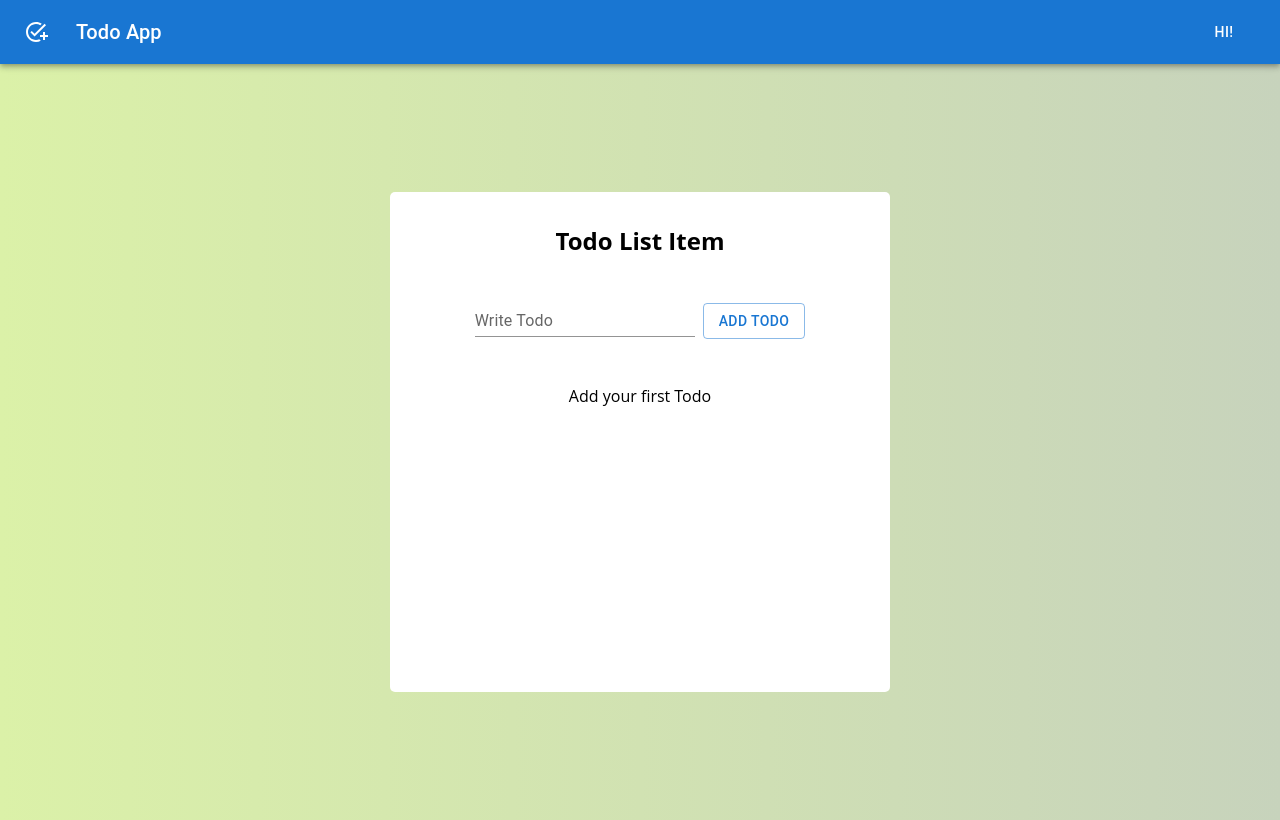
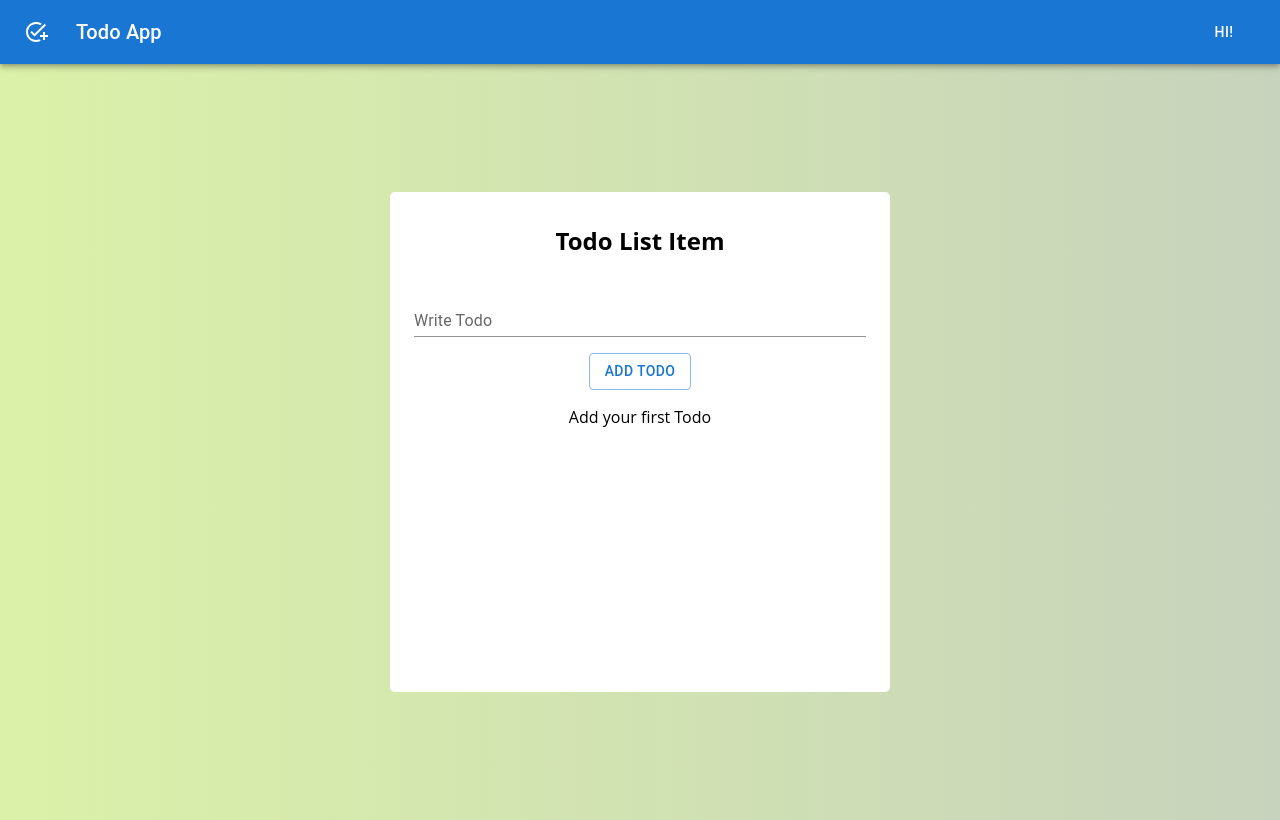
Before and after one commit to bappa-coco/todo-app, a React (Create React App) app: page / in a window 1280 px wide. Built offline with nearby package versions, Linux system fonts and the light colour scheme.

Commit message:
update ui

```diff
--- a/src/Components/Form.tsx
+++ b/src/Components/Form.tsx
@@ -5,6 +5,7 @@ import {
   InputLabel,
   Input,
   Typography,
+  Container,
 } from "@mui/material";
 import React from "react";
 interface Props {
@@ -30,15 +31,9 @@ const TodoForm = ({ handleSubmit, setInputValue, inputValue }: Props) => {
   };
 
   return (
-    <div className="todo-form">
-      <Grid
-        container
-        direction="row"
-        justifyContent="center"
-        alignItems="center"
-        spacing={1}
-      >
-        <Grid item>
+    <Container maxWidth="sm">
+      <Grid container alignItems="center">
+        <Grid item md={12} sm={12} xs={12}>
           <FormControl variant="standard" fullWidth sx={{ mb: 2 }}>
             <InputLabel htmlFor="standard-emailFieldID">Write Todo</InputLabel>
             <Input
@@ -58,7 +53,7 @@ const TodoForm = ({ handleSubmit, setInputValue, inputValue }: Props) => {
             ) : null}
           </FormControl>
         </Grid>
-        <Grid item>
+        <Grid item md={12} sm={12} xs={12}>
           <Button
             variant="outlined"
             href="#contained-buttons"
@@ -68,7 +63,7 @@ const TodoForm = ({ handleSubmit, setInputValue, inputValue }: Props) => {
           </Button>
         </Grid>
       </Grid>
-    </div>
+    </Container>
   );
 };
 
```
